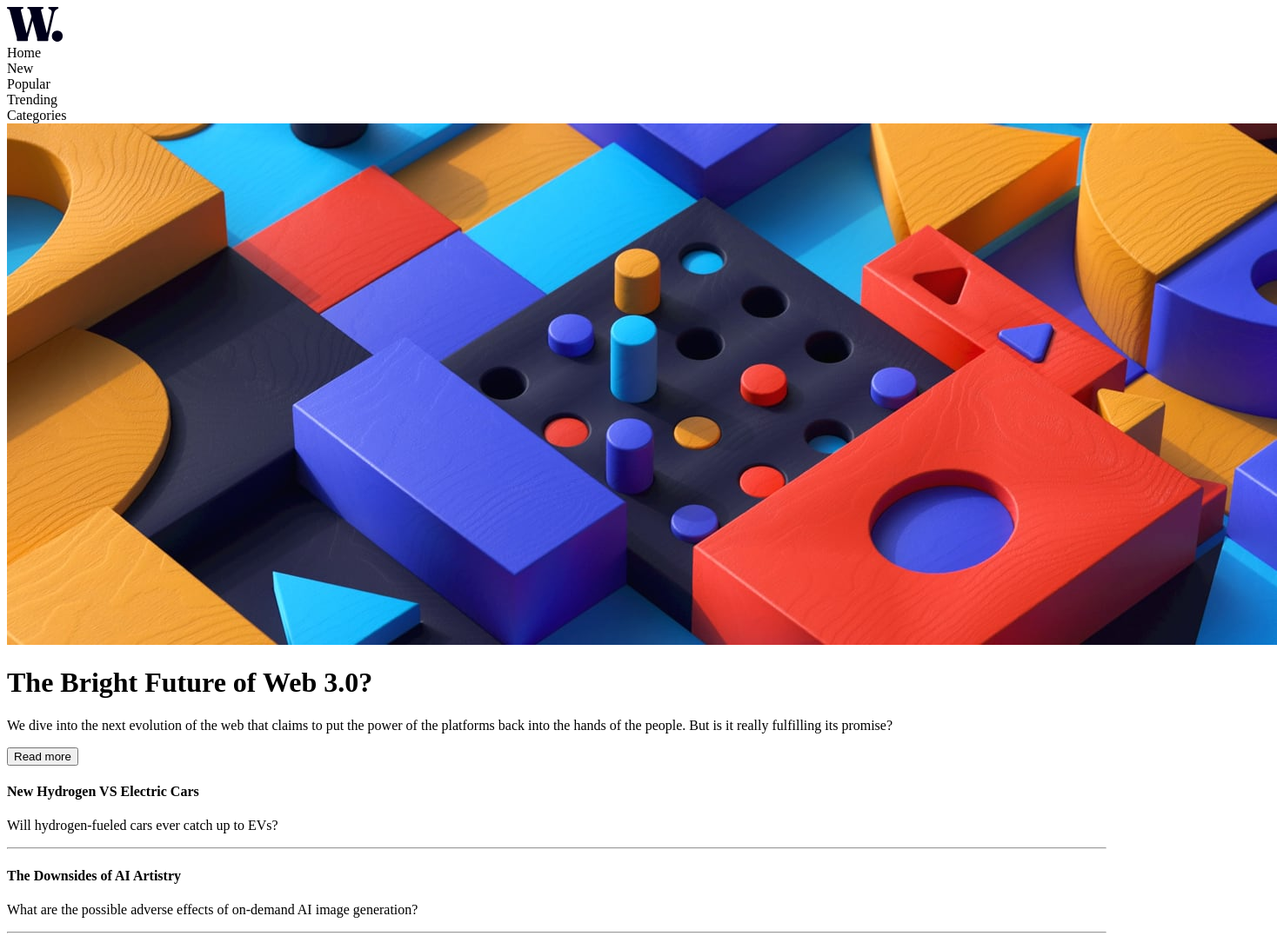
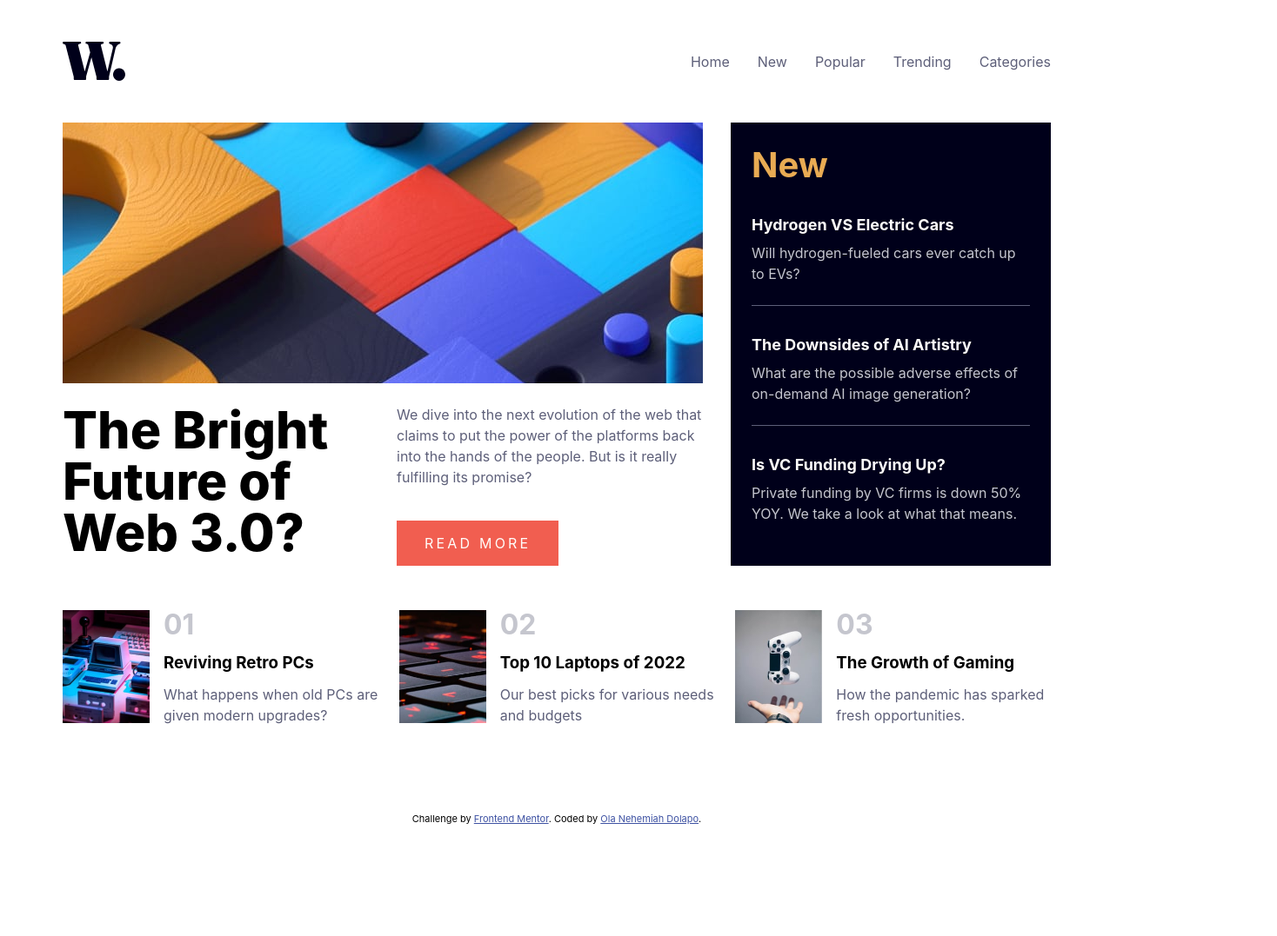
Before and after one commit to Nehhy01/News-home-page, a plain HTML site: page index.html in a window 1280 px wide. Shown: the top 1077 px of the page at 87% size, 1468 px wide, since content can reach past the window. After the commit the page ends 981 px from the top, so only its background shows below. Drawn offline with Linux system fonts and the light colour scheme; a web font is replaced by a local one.

Commit message:
Successfully added the styling

```diff
--- a/index.html
+++ b/index.html
@@ -15,38 +15,43 @@
     <title>Frontend Mentor | News homepage</title>
   </head>
   <body>
-    <div class="Header">
+    <div class="container">
+      <div class="header">
         <img src="./assets/images/logo.svg" alt="Logo" />
-      <div class="nav-bar">
-        <nav>Home</nav>
-        <nav>New</nav>
-        <nav>Popular</nav>
-        <nav>Trending</nav>
-        <nav>Categories</nav>
+        <div>
+          <nav>
+            <ul class="nav-bar">
+              <li>Home</li>
+              <li>New</li>
+              <li>Popular</li>
+              <li>Trending</li>
+              <li>Categories</li>
+            </ul>
+          </nav>
         </div>
       </div>
       <div class="main">
-      <div>
-        <img src="./assets/images/image-web-3-desktop.jpg" alt="" />
+          <div class="main-img">
+
           </div>
-
         <div class="main-headline">
           <h1>The Bright Future of Web 3.0?</h1>
-        <div>
+          <div class="main-text">
             <p>
               We dive into the next evolution of the web that claims to put the
-            power of the platforms back into the hands of the people. But is it
-            really fulfilling its promise?
+              power of the platforms back into the hands of the people. But is
+              it really fulfilling its promise?
             </p>
-          <button>Read more</button>
+            <button>READ MORE</button>
+          </div>
         </div>
       </div>
 
-      <div class="New-updates">
+      <div class="new-updates">
+        <h2>New</h2>
         <div>
-          <h4>New Hydrogen VS Electric Cars</h4>
+          <h4>Hydrogen VS Electric Cars</h4>
           <p>Will hydrogen-fueled cars ever catch up to EVs?</p>
-          <hr />
         </div>
         <div>
           <h4>The Downsides of AI Artistry</h4>
@@ -54,7 +59,6 @@
             What are the possible adverse effects of on-demand AI image
             generation?
           </p>
-          <hr />
         </div>
         <div>
           <h4>Is VC Funding Drying Up?</h4>
@@ -62,31 +66,35 @@
             Private funding by VC firms is down 50% YOY. We take a look at what
             that means.
           </p>
-          <hr />
         </div>
       </div>
-
       <div class="extra_news">
+        <div class="extra-new-tile">
           <img src="./assets/images/image-retro-pcs.jpg" alt="" />
           <div>
             <span>01</span>
-          <h4>Reviving Retro PCs</h4>
+            <h3>Reviving Retro PCs</h3>
             <p>What happens when old PCs are given modern upgrades?</p>
           </div>
+        </div>
+        <div class="extra-new-tile">
+          <img src="./assets/images/image-top-laptops.jpg" alt="" />
           <div>
             <span>02</span>
-          <h4>Top 10 Laptops of 2022</h4>
+            <h3>Top 10 Laptops of 2022</h3>
             <p>Our best picks for various needs and budgets</p>
           </div>
+        </div>
+        <div class="extra-new-tile">
+          <img src="./assets/images/image-gaming-growth.jpg" alt="" />
           <div>
             <span>03</span>
-          <h4>The Growth of Gaming</h4>
-          <p>
-     How the pandemic has sparked fresh opportunities.</p>
+            <h3>The Growth of Gaming</h3>
+            <p>How the pandemic has sparked fresh opportunities.</p>
           </div>
         </div>
       </div>
-
+    </div>
     <div class="attribution">
       Challenge by
       <a href="https://www.frontendmentor.io?ref=challenge" target="_blank"
--- a/styles.css
+++ b/styles.css
@@ -1,7 +1,198 @@
 .attribution {
+  margin-top: 84px;
   font-size: 11px;
   text-align: center;
 }
 .attribution a {
   color: hsl(228, 45%, 44%);
 }
+
+* {
+  padding: 0;
+  margin: 0;
+  box-sizing: border-box;
+}
+
+@font-face {
+  font-family: Inter;
+  src: url(./assets/fonts/Inter-VariableFont_slnt\wght.ttf);
+}
+
+body {
+  font-family: "Inter", sans-serif;
+  margin: 0 auto;
+  max-width: 1200px;
+  padding: 2rem;
+}
+
+.container {
+  display: grid;
+  grid-template-columns: 2fr 1fr;
+  grid-template-rows: auto 1fr auto;
+  gap: 2rem;
+  grid-template-areas: " header header" "main new" "extra_news extra_news";
+}
+
+.header {
+  grid-area: header;
+  display: flex;
+  align-items: center;
+  padding: 1rem 0;
+  justify-content: space-between;
+}
+
+.header > img {
+  width: auto;
+  height: 45px;
+}
+
+.nav-bar {
+  display: flex;
+  align-items: center;
+  gap: 2rem;
+  color: hsl(236, 13%, 42%);
+  font-size: 16px;
+  cursor: pointer;
+  transition: all ease-in 1ms;
+  list-style: none;
+}
+
+.nav-bar li:hover {
+  color: hsl(35, 77%, 62%);
+}
+
+.main-img {
+  width: 100%;
+  height: 300px;
+  background: yellow;
+  background-image: url(./assets/images/image-web-3-desktop.jpg);
+  /* background-position: top; */
+  object-fit: cover;
+}
+
+.main {
+  grid-area: main;
+  display: grid;
+  grid-template-rows: auto 1fr;
+  gap: 1.5rem;
+}
+.main-headline {
+  display: grid;
+  gap: 2rem;
+  grid-template-columns: 1fr 1fr;
+}
+
+.main-headline h1 {
+  font-weight: 800;
+  font-size: 3.7rem;
+  line-height: 1;
+}
+
+.main-headline p {
+  color: hsl(236, 13%, 42%);
+  line-height: 1.5;
+}
+.main-text {
+  display: flex;
+  flex-direction: column;
+  justify-content: space-between;
+}
+
+.main-text > button {
+  background-color: hsl(5, 85%, 63%);
+  border: none;
+  letter-spacing: 0.2rem;
+  padding: 1rem 2rem;
+  width: max-content;
+  font-weight: 700;
+  font: inherit;
+  color: hsl(36, 100%, 99%);
+  cursor: pointer;
+}
+
+.main-text > button:hover {
+  background-color: hsl(240, 100%, 5%);
+}
+
+.new-updates {
+  background-color: hsl(240, 100%, 5%);
+  grid-area: new;
+  color: hsl(36, 100%, 99%);
+  padding: 1.5rem;
+}
+
+.new-updates h2 {
+  color: hsl(35, 77%, 62%);
+  font-size: 2.5rem;
+}
+
+.new-updates h4 {
+  font-size: 18px;
+  margin: 10px 0;
+  cursor: pointer;
+}
+
+.new-updates h4:hover {
+color: hsl(35, 77%, 62%);
+}
+
+.new-updates p {
+  color: hsl(233, 8%, 79%);
+  line-height: 1.5;
+}
+
+.new-updates div {
+  padding: 1.5rem 0;
+  border-bottom: 1px solid hsl(236, 13%, 42%);
+}
+
+.new-updates div:last-child {
+  border-bottom: none;
+}
+
+.extra_news {
+  grid-area: extra_news;
+  display: grid;
+  margin: 1rem 0;
+  grid-template-columns: repeat(3, 1fr);
+  gap: 1.5rem;
+}
+
+.extra-new-tile {
+  display: grid;
+  align-items: center;
+  justify-items: center;
+  gap: 1rem;
+  grid-template-columns: 100px 1fr;
+  /* grid-template-columns: 1fr 2fr; */
+}
+
+.extra-new-tile > div {
+    display: flex;
+    flex-direction: column;
+    justify-content: space-between;
+}
+.extra-new-tile img {
+  width: 100%;
+  height: 130px;
+}
+
+.extra-new-tile span {
+  font-size: 2rem;
+  font-weight: 700;
+  color: hsl(233, 8%, 79%);
+}
+
+.extra-new-tile h3 {
+    margin: 0.8rem 0;
+    cursor: pointer;
+}
+
+.extra-new-tile h3:hover {
+    color: hsl(5, 85%, 63%);
+}
+
+.extra-new-tile p {
+   color: hsl(236, 13%, 42%);
+   line-height: 1.5;
+}
```
Also changed, not shown: 1 other file. Lines whose indentation alone changed are shown as unchanged.
